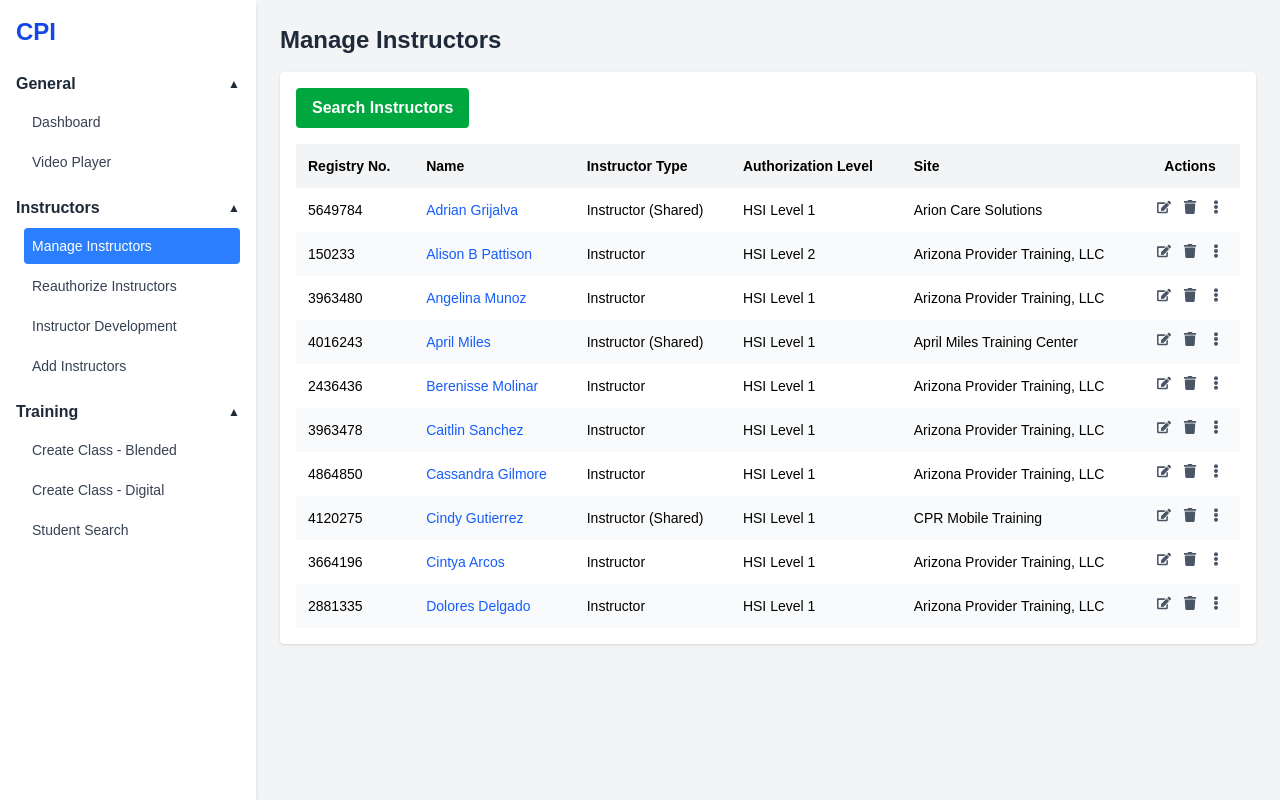
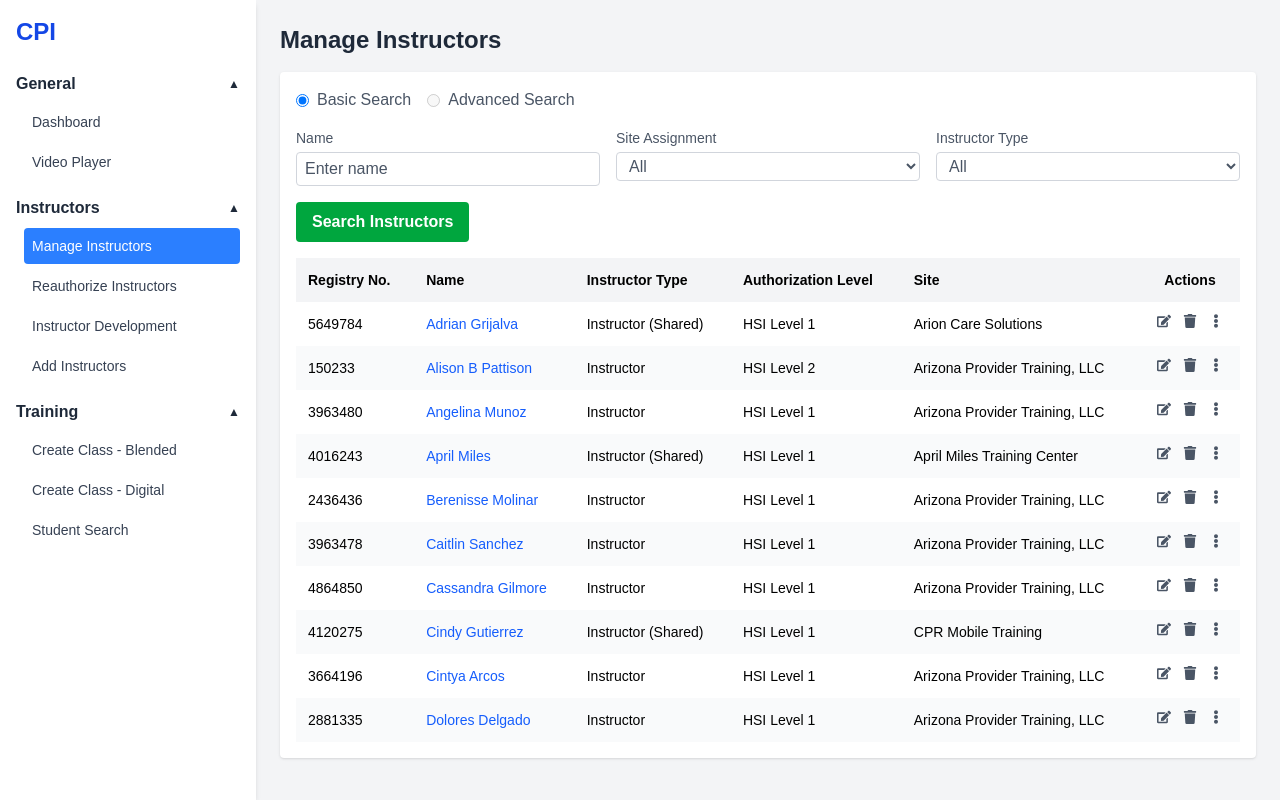
Before and after one commit to yashbora-02/cpi, a Next.js app: page /instructors/manage in a window 1280 px wide. Built offline with nearby package versions, Linux system fonts and the light colour scheme.

Commit message:
Added search instructors feature

```diff
--- a/src/app/instructors/manage/page.tsx
+++ b/src/app/instructors/manage/page.tsx
@@ -1,18 +1,108 @@
-'use client';
+"use client";
 
-import Sidebar from '@/components/Sidebar';
-import { FaEdit, FaTrash, FaEllipsisV } from 'react-icons/fa';
-import { instructors } from '@/data/instructors';
+import Sidebar from "@/components/Sidebar";
+import { FaEdit, FaTrash, FaEllipsisV } from "react-icons/fa";
+import { instructors } from "@/data/instructors";
+import { useState } from "react";
 
 export default function ManageInstructorsPage() {
+  const [name, setName] = useState("");
+  const [site, setSite] = useState("");
+  const [type, setType] = useState("");
+  const [filteredInstructors, setFilteredInstructors] = useState(instructors);
+
+  const handleSearch = () => {
+    const filtered = instructors.filter((ins) => {
+      return (
+        (name === "" || ins.name.toLowerCase().includes(name.toLowerCase())) &&
+        (site === "" || ins.site === site) &&
+        (type === "" || ins.type === type || type === "All")
+      );
+    });
+
+    setFilteredInstructors(filtered);
+  };
   return (
     <div className="flex min-h-screen bg-gray-100">
       <Sidebar />
       <main className="flex-1 p-6">
-        <h1 className="text-2xl font-bold text-gray-800 mb-4">Manage Instructors</h1>
+        <h1 className="text-2xl font-bold text-gray-800 mb-4">
+          Manage Instructors
+        </h1>
 
         <div className="bg-white p-4 rounded shadow max-w-6xl">
-          <button className="mb-4 bg-green-600 text-white px-4 py-2 rounded hover:bg-green-700 font-semibold">
+          <div className="mb-4 flex items-center gap-4">
+            <label className="inline-flex items-center">
+              <input
+                type="radio"
+                className="form-radio text-green-600"
+                checked
+                readOnly
+              />
+              <span className="ml-2 text-gray-600 placeholder-gray-600">
+                Basic Search
+              </span>
+            </label>
+            <label className="inline-flex items-center text-gray-400">
+              <input
+                type="radio"
+                className="form-radio text-gray-300"
+                disabled
+              />
+              <span className="ml-2 text-gray-600 placeholder-gray-600">
+                Advanced Search
+              </span>
+            </label>
+          </div>
+
+          <div className="grid grid-cols-1 md:grid-cols-3 gap-4 mb-4">
+            <div>
+              <label className="block text-sm text-gray-600 mb-1">Name</label>
+              <input
+                type="text"
+                className="w-full border border-gray-300 rounded px-2 py-1 text-gray-600 placeholder-gray-600"
+                value={name}
+                onChange={(e) => setName(e.target.value)}
+                placeholder="Enter name"
+              />
+            </div>
+            <div>
+              <label className="block text-sm text-gray-600 mb-1">
+                Site Assignment
+              </label>
+              <select
+                className="w-full border border-gray-300 rounded px-2 py-1 text-gray-600 placeholder-gray-600"
+                value={site}
+                onChange={(e) => setSite(e.target.value)}
+              >
+                <option value="">All</option>
+                {[...new Set(instructors.map((i) => i.site))].map((s, i) => (
+                  <option key={i} value={s}>
+                    {s}
+                  </option>
+                ))}
+              </select>
+            </div>
+            <div>
+              <label className="block text-sm text-gray-600 mb-1">
+                Instructor Type
+              </label>
+              <select
+                className="w-full border border-gray-300 rounded px-2 py-1 text-gray-600 placeholder-gray-600"
+                value={type}
+                onChange={(e) => setType(e.target.value)}
+              >
+                <option value="">All</option>
+                <option value="Instructor">Instructor</option>
+                <option value="Instructor (Shared)">Instructor (Shared)</option>
+              </select>
+            </div>
+          </div>
+
+          <button
+            onClick={handleSearch}
+            className="mb-4 bg-green-600 text-white px-4 py-2 rounded hover:bg-green-700 font-semibold"
+          >
             Search Instructors
           </button>
 
@@ -29,15 +119,17 @@ export default function ManageInstructorsPage() {
                 </tr>
               </thead>
               <tbody>
-                {instructors.map((ins, idx) => (
+                {filteredInstructors.map((ins, idx) => (
                   <tr
                     key={idx}
                     className={`${
-                      idx % 2 === 0 ? 'bg-white' : 'bg-gray-50'
+                      idx % 2 === 0 ? "bg-white" : "bg-gray-50"
                     } border-b border-gray-200 hover:bg-blue-50 text-black`}
                   >
                     <td className="p-3">{ins.registry}</td>
-                    <td className="p-3 text-blue-600 hover:underline cursor-pointer">{ins.name}</td>
+                    <td className="p-3 text-blue-600 hover:underline cursor-pointer">
+                      {ins.name}
+                    </td>
                     <td className="p-3">{ins.type}</td>
                     <td className="p-3">{ins.level}</td>
                     <td className="p-3">{ins.site}</td>
```
